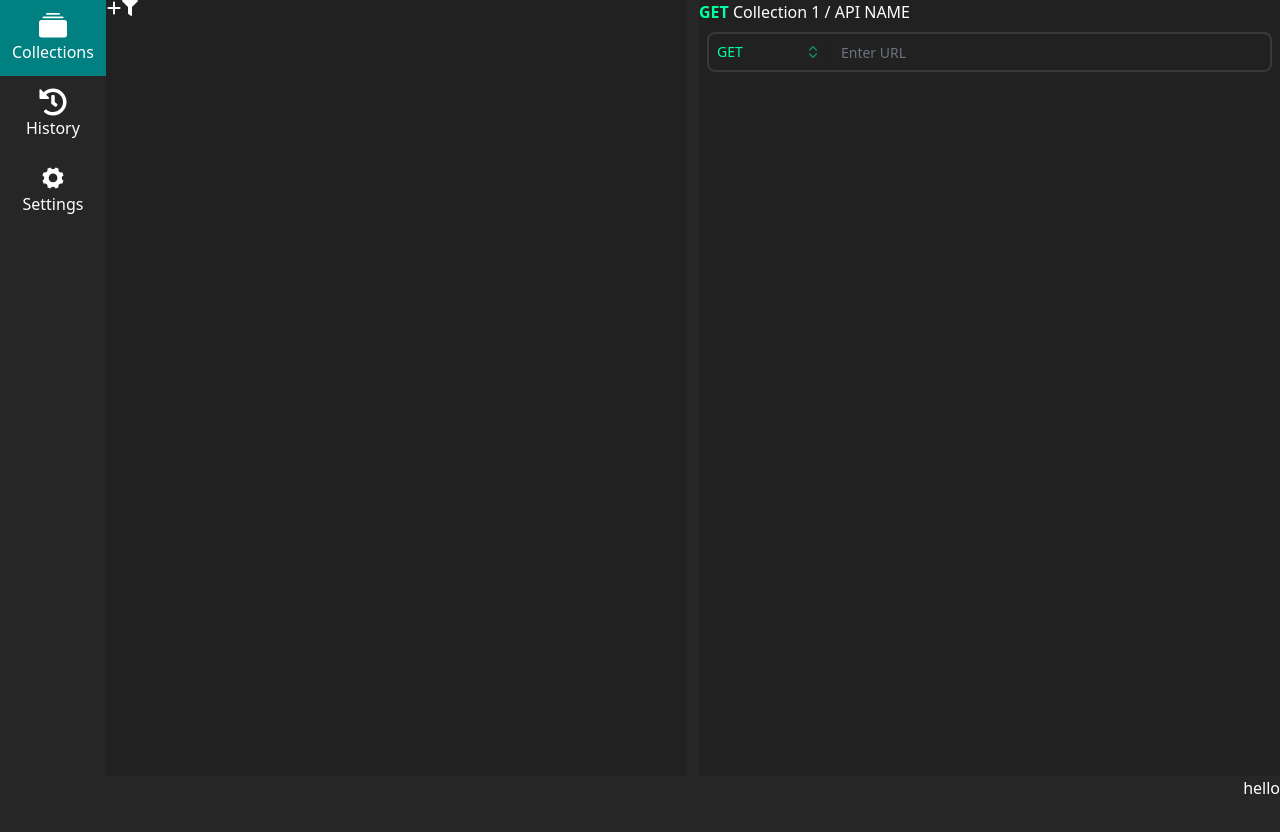
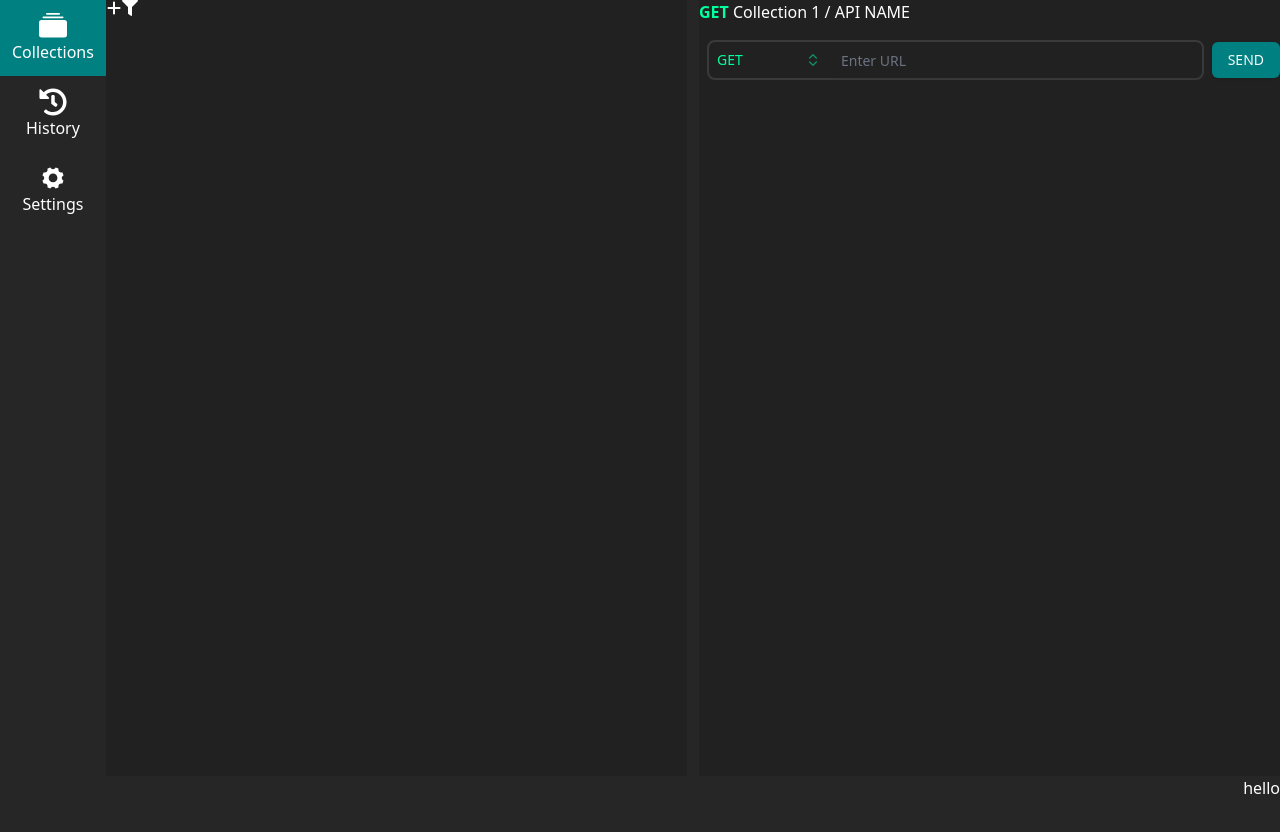
Before and after one commit to PV1shal/capybara, a React (Vite) app: page / in a window 1280 px wide. Shown: the top 832 px of the page. Built offline with nearby package versions, Linux system fonts and the light colour scheme.

Commit message:
Added SEND Button

```diff
--- a/src/components/RequestPanel.jsx
+++ b/src/components/RequestPanel.jsx
@@ -44,7 +44,8 @@ const RequestPanel = () => {
         <b style={{ color: getCurrentColor() }}>{selectedMethod}</b> Collection
         1 / API NAME
       </div>
-      <div className="flex flex-row border-[2px] rounded-lg m-2 border-[#3a3a3a]">
+      <div className="flex flex-row items-center">
+        <div className="flex flex-row border-[2px] rounded-lg m-2 border-[#3a3a3a] w-full">
           <Popover open={open} onOpenChange={setOpen}>
             <PopoverTrigger asChild>
               <Button
@@ -91,6 +92,8 @@ const RequestPanel = () => {
           </Popover>
           <Input className="border-0 flex-1" placeholder="Enter URL" />
         </div>
+        <Button className="bg-primary_button">SEND</Button>
+      </div>
     </div>
   );
 };
```
Lines whose indentation alone changed are shown as unchanged.
